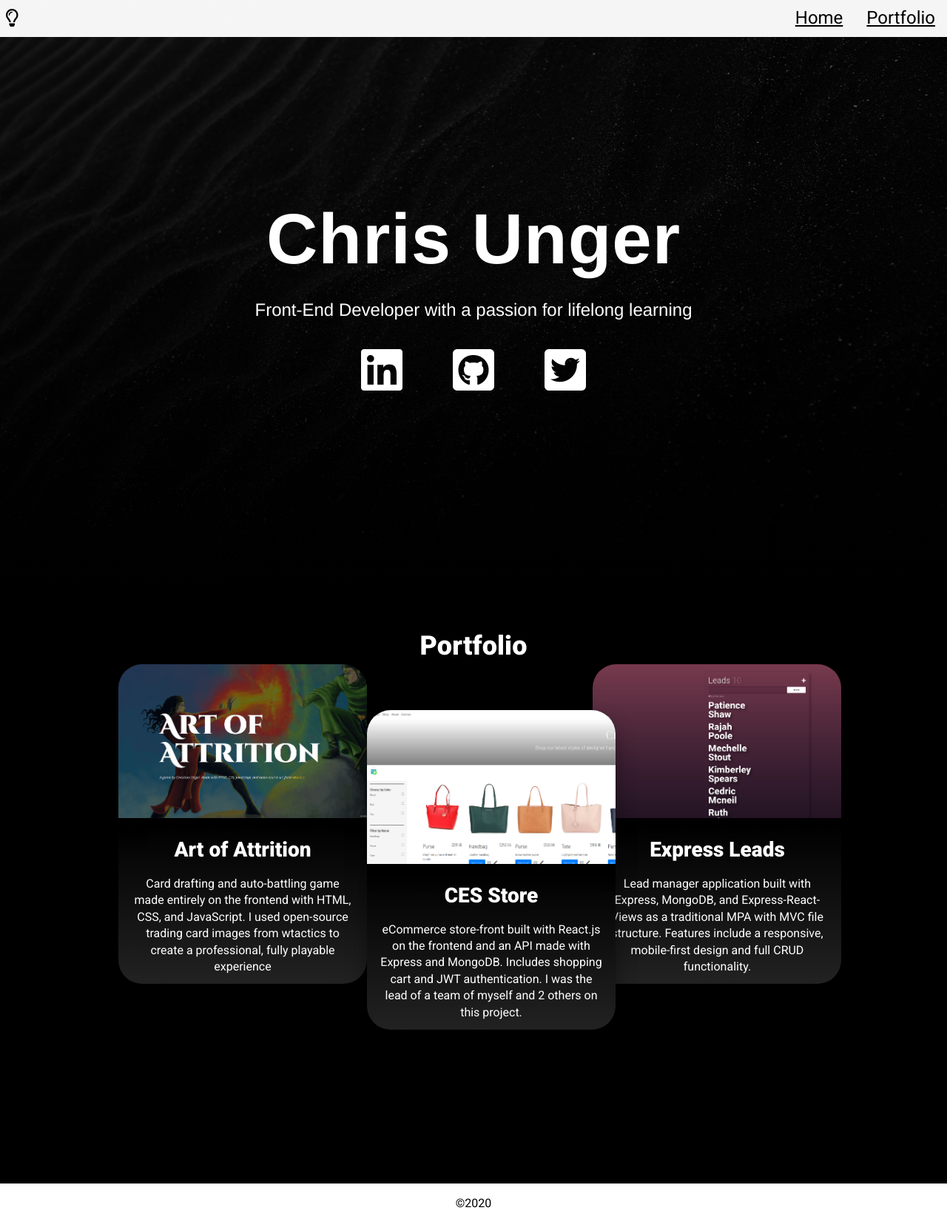
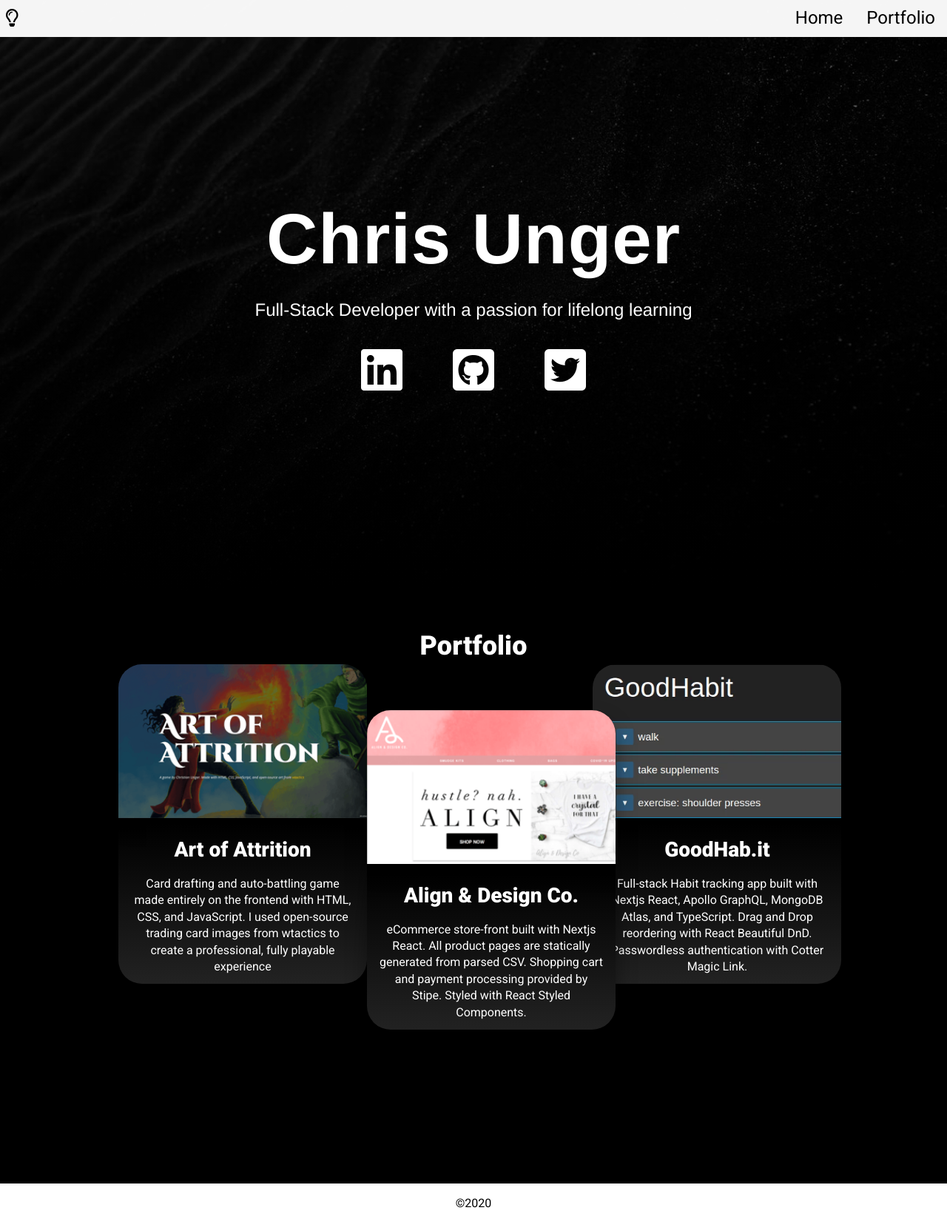
Before and after one commit to chrisungerjs/portfolio, a plain HTML site: page index.html in a window 1280 px wide. Shown: the whole page at 74% size. Drawn offline with Linux system fonts and the light colour scheme.

Commit message:
updated projects

```diff
--- a/index.html
+++ b/index.html
@@ -1,15 +1,18 @@
 <!DOCTYPE html>
 <html lang="en">
+
 <head>
     <meta charset="UTF-8">
     <meta name="viewport" content="width=device-width, initial-scale=1.0">
     <meta name="description" content="Professional Portfolio website for JavaScript developer Chris Unger">
-    <link rel="stylesheet" href="https://use.fontawesome.com/releases/v5.13.1/css/all.css" integrity="sha384-xxzQGERXS00kBmZW/6qxqJPyxW3UR0BPsL4c8ILaIWXva5kFi7TxkIIaMiKtqV1Q" crossorigin="anonymous">
+    <link rel="stylesheet" href="https://use.fontawesome.com/releases/v5.13.1/css/all.css"
+        integrity="sha384-xxzQGERXS00kBmZW/6qxqJPyxW3UR0BPsL4c8ILaIWXva5kFi7TxkIIaMiKtqV1Q" crossorigin="anonymous">
     <link rel="shortcut icon" href="images/favicon.ico" type="image/x-icon">
     <link rel="stylesheet" href="css/style.css">
     <script src="js/app.js" defer></script>
     <title>Chris Unger</title>
 </head>
+
 <body class="theme">
     <div class='Nav theme'>
         <button class="Nav__theme" id="theme-button" aria-label="dark mode.">
@@ -26,16 +29,19 @@
                 Chris Unger
             </h1>
             <p class="Landing__hero__subtitle">
-                Front-End Developer with a passion for lifelong learning
+                Full-Stack Developer with a passion for lifelong learning
             </p>
             <nav class="Social">
-                <a href="https://www.linkedin.com/in/christian-unger-js" target="_blank" rel="noopener noreferrer" class="Social__link">
+                <a href="https://www.linkedin.com/in/christian-unger-js" target="_blank" rel="noopener noreferrer"
+                    class="Social__link">
                     <i class="fab fa-linkedin Social__icon" aria-label="LinkedIn"></i>
                 </a>
-                <a href="https://github.com/chrisungerjs" target="_blank" rel="noopener noreferrer" class="Social__link">
+                <a href="https://github.com/chrisungerjs" target="_blank" rel="noopener noreferrer"
+                    class="Social__link">
                     <i class="fab fa-github-square Social__icon" aria-label="GitHub"></i>
                 </a>
-                <a href="https://twitter.com/chrisungerjs" target="_blank" rel="noopener noreferrer" class="Social__link">
+                <a href="https://twitter.com/chrisungerjs" target="_blank" rel="noopener noreferrer"
+                    class="Social__link">
                     <i class="fab fa-twitter-square Social__icon" aria-label="Twitter"></i>
                 </a>
             </nav>
@@ -47,22 +53,27 @@
         </h1>
         <main class="Portfolio__container">
             <div class="Portfolio__container__card project_1">
-                <a href="https://chrisungerjs.github.io/artofattrition/" rel="noopener noreferrer"  target="_blank">
-                    <img src="images/artofattrition.png" alt="art of attrition." class="Portfolio__container__card__img"></i>
+                <a href="https://chrisungerjs.github.io/artofattrition/" rel="noopener noreferrer" target="_blank">
+                    <img src="images/artofattrition.webp" alt="art of attrition."
+                        class="Portfolio__container__card__img"></i>
                 </a>
                 <section class="Portfolio__container__card__body">
                     <h2 class="Portfolio__container__card__title">
                         Art of Attrition
                     </h2>
                     <p class="Portfolio__container__card__description">
-                        Card drafting and auto-battling game made entirely on the frontend with HTML, CSS, and JavaScript. I used open-source trading card images from wtactics to create a professional, fully playable experience
+                        Card drafting and auto-battling game made entirely on the frontend with HTML, CSS, and
+                        JavaScript. I used open-source trading card images from wtactics to create a professional, fully
+                        playable experience
                     </p>
                     <aside class="Portfolio__container__card__links">
-                        <a href="https://github.com/chrisungerjs/artofattrition" rel="noopener noreferrer"  target="_blank">
+                        <a href="https://github.com/chrisungerjs/artofattrition" rel="noopener noreferrer"
+                            target="_blank">
                             <i class="fab fa-github"></i>
                             <p>code</p>
                         </a>
-                        <a href="https://chrisungerjs.github.io/artofattrition/" rel="noopener noreferrer"  target="_blank">
+                        <a href="https://chrisungerjs.github.io/artofattrition/" rel="noopener noreferrer"
+                            target="_blank">
                             <i class="fas fa-link"></i>
                             <p>site</p>
                         </a>
@@ -70,22 +81,26 @@
                 </section>
             </div>
             <div class="Portfolio__container__card project_2">
-                <a href="https://ces-store.netlify.app/home" rel="noopener noreferrer"  target="_blank">
-                    <img src="images/cesstore.png" alt="ces store." class="Portfolio__container__card__img"></i>
+                <a href="https://align-and-design-co.vercel.app/" rel="noopener noreferrer" target="_blank">
+                    <img src="images/AlignAndDesignScreen.webp" alt="ces store."
+                        class="Portfolio__container__card__img"></i>
                 </a>
                 <section class="Portfolio__container__card__body">
                     <h2 class="Portfolio__container__card__title">
-                        CES Store
+                        Align & Design Co.
                     </h2>
                     <p class="Portfolio__container__card__description">
-                        eCommerce store-front built with React.js on the frontend and an API made with Express and MongoDB. Includes shopping cart and JWT authentication. I was the lead of a team of myself and 2 others on this project.
+                        eCommerce store-front built with Nextjs React. All product pages are statically generated from
+                        parsed CSV. Shopping cart and payment processing provided by Stipe. Styled with React Styled
+                        Components.
                     </p>
                     <aside class="Portfolio__container__card__links">
-                        <a href="https://github.com/chrisungerjs/cesstore_frontend" rel="noopener noreferrer"  target="_blank">
+                        <a href="https://github.com/chrisungerjs/align-and-design-co" rel="noopener noreferrer"
+                            target="_blank">
                             <i class="fab fa-github"></i>
                             <p>code</p>
                         </a>
-                        <a href="https://ces-store.netlify.app/home" rel="noopener noreferrer"  target="_blank">
+                        <a href="https://align-and-design-co.vercel.app/" rel="noopener noreferrer" target="_blank">
                             <i class="fas fa-link"></i>
                             <p>site</p>
                         </a>
@@ -93,22 +108,25 @@
                 </section>
             </div>
             <div class="Portfolio__container__card project_3">
-                <a href="https://christianunger-app.herokuapp.com/" rel="noopener noreferrer"  target="_blank">
-                    <img src="images/expressleadmanager.png" alt="express lead manager." class="Portfolio__container__card__img"></i>
+                <a href="https://goodhab-it.herokuapp.com/" rel="noopener noreferrer" target="_blank">
+                    <img src="images/goodHabit.webp" alt="express lead manager."
+                        class="Portfolio__container__card__img"></i>
                 </a>
                 <section class="Portfolio__container__card__body">
                     <h2 class="Portfolio__container__card__title">
-                        Express Leads
+                        GoodHab.it
                     </h2>
                     <p class="Portfolio__container__card__description">
-                        Lead manager application built with Express, MongoDB, and Express-React-Views as a traditional MPA with MVC file structure. Features include a responsive, mobile-first design and full CRUD functionality.
+                        Full-stack Habit tracking app built with Nextjs React, Apollo GraphQL, MongoDB Atlas, and
+                        TypeScript. Drag and Drop reordering with React Beautiful DnD. Passwordless authentication with
+                        Cotter Magic Link.
                     </p>
                     <aside class="Portfolio__container__card__links">
-                        <a href="https://github.com/chrisungerjs/expressleadmanager" rel="noopener noreferrer"  target="_blank">
+                        <a href="https://github.com/chrisungerjs/goodhabit" rel="noopener noreferrer" target="_blank">
                             <i class="fab fa-github"></i>
                             <p>code</p>
                         </a>
-                        <a href="https://christianunger-app.herokuapp.com/" rel="noopener noreferrer"  target="_blank">
+                        <a href="https://goodhab-it.herokuapp.com/" rel="noopener noreferrer" target="_blank">
                             <i class="fas fa-link"></i>
                             <p>site</p>
                         </a>
@@ -121,4 +139,5 @@
         &copy;2020
     </footer>
 </body>
+
 </html>
--- a/sass/_theme.scss
+++ b/sass/_theme.scss
@@ -25,7 +25,7 @@
 .Landing.DARK {
     color: $white;
     background-color: black;
-    background-image: linear-gradient(to top, rgba(0, 0, 0, 1), rgba(0, 0, 0, 0.5)), url('../images/landing_dark.jpg');
+    background-image: linear-gradient(to top, rgba(0, 0, 0, 1), rgba(0, 0, 0, 0.5)), url('../images/landing_dark.webp');
     i, h1 {
         color: $white;
     }
--- a/style.scss
+++ b/style.scss
@@ -49,8 +49,8 @@
             color: $white;
             padding: .5rem 1rem;
             position: relative;
+            text-decoration: none;
             &:hover {
-                text-decoration: none;
                 background: $white;
                 color: $shark;
             }
@@ -61,8 +61,12 @@
 .Landing {
     min-block-size: 100vh;
     background:
-        linear-gradient(to top, rgba(255, 255, 255, 1), rgba(255, 255, 255, .25), rgba(0, 0, 0, 0)),
-        url('../images/landing.jpeg')
+        linear-gradient(
+            to top,
+            rgba(255, 255, 255, 1),
+            rgba(255, 255, 255, .25),
+            rgba(0, 0, 0, 0)
+        ), url('../images/landing.jpeg')
         no-repeat
         center
         center
@@ -232,7 +236,6 @@
     }
 }
 
-// project card positioning and initial state
 .project_1 {
     grid-area: 1 / 1 / 8 / 11;
 }
```
Also changed, not shown: css/style.css, dist/css/style.min.css, images/AlignAndDesignScreen.webp (added), images/artofattrition.png (deleted), images/artofattrition.webp (added), images/cesstore.png (deleted), images/expressleadmanager.png (deleted), images/goodHabit.webp (added), images/landing_dark.jpg (deleted), images/landing_dark.webp (added), 2 other files.
